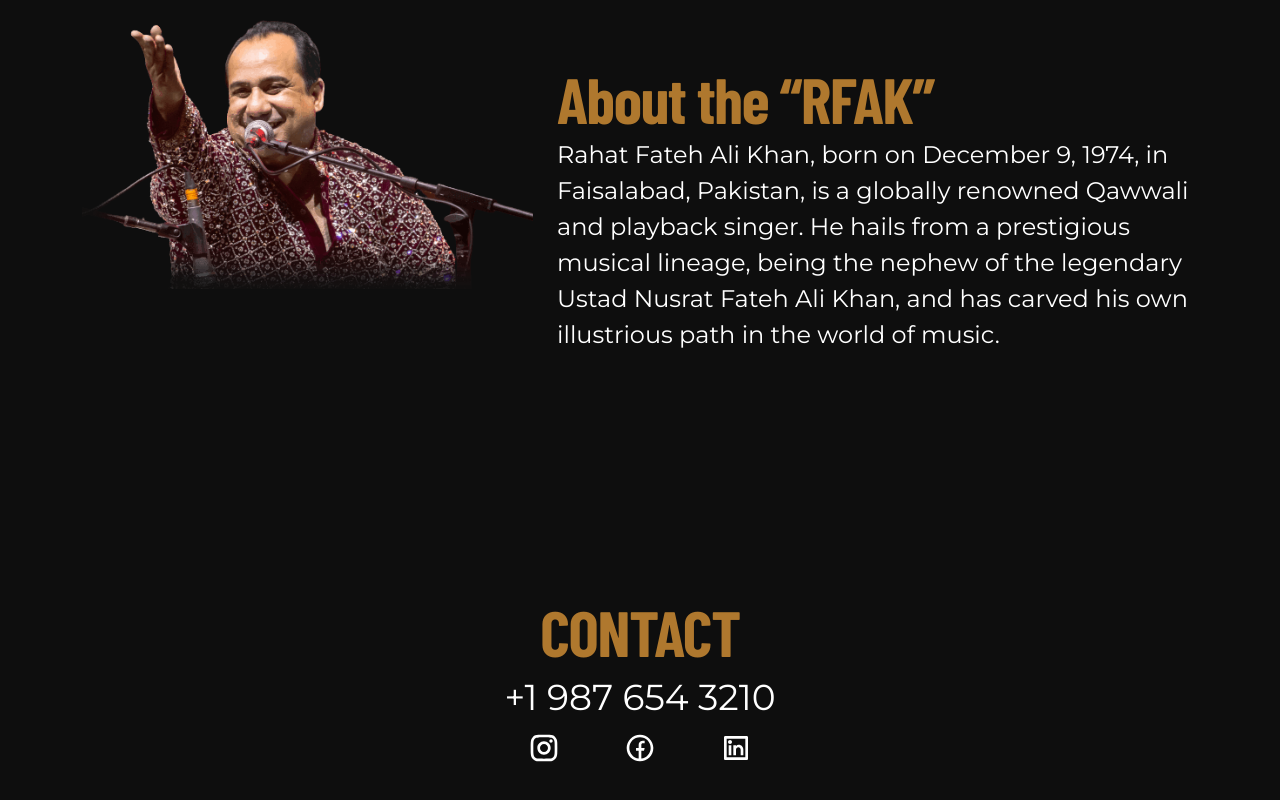
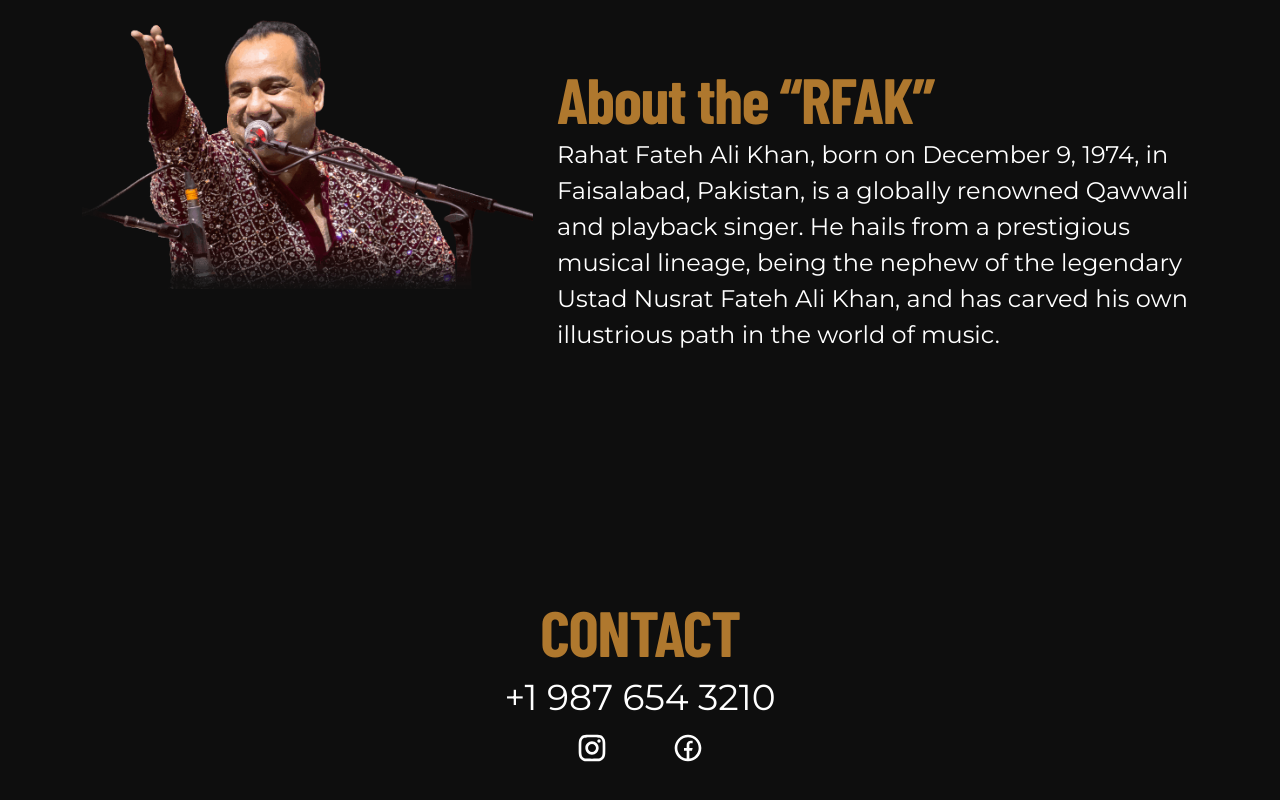
Before and after one commit to virajbilions/rfak, a React (Create React App) app: page / in a window 1280 px wide. Shown: the part 2632-3432 px from the top of the page. Built offline with nearby package versions, Linux system fonts and the light colour scheme; a web font is replaced by a local one.

Commit message:
linkdin icon removed

```diff
--- a/src/components/Banner.js
+++ b/src/components/Banner.js
@@ -5,6 +5,7 @@ const Banner = () => {
     return (
         <React.Fragment>
             <img src="/assets/banner-bg.svg" alt="banner-bg" className="banner-img" />
+            {/* <div className="banner-img" /> */}
         </React.Fragment>
     );
 };
--- a/src/components/Footer.js
+++ b/src/components/Footer.js
@@ -24,14 +24,14 @@ const Footer = () => {
                             window.open("https://www.facebook.com/RFAKWorld?mibextid=LQQJ4d", "_blank")
                         }
                     />
-                    <img
+                    {/* <img
                         src="/assets/linkedin-icon.svg"
                         alt="linkedin-icon"
                         className="footer-img-icon"
                         onClick={() =>
                             window.open("https://www.facebook.com/RFAKWorld?mibextid=LQQJ4d", "_blank")
                         }
-                    />
+                    /> */}
                 </div>
             </div>
         </React.Fragment>
```
Also changed, not shown: src/styles/Banner.css (+11 -0 lines), public/assets/banner-bg.png (added).
